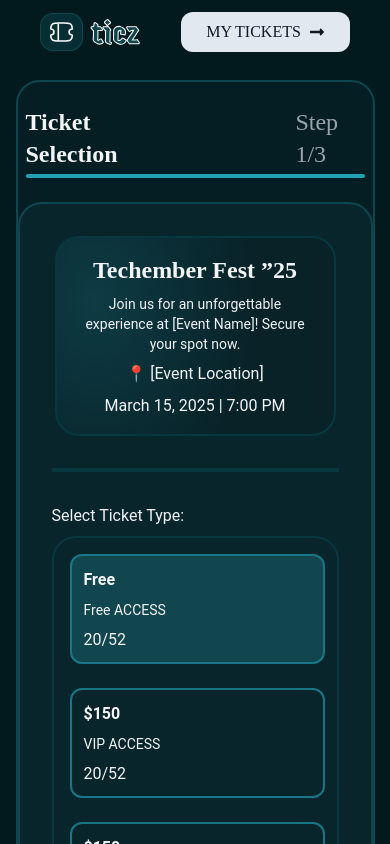
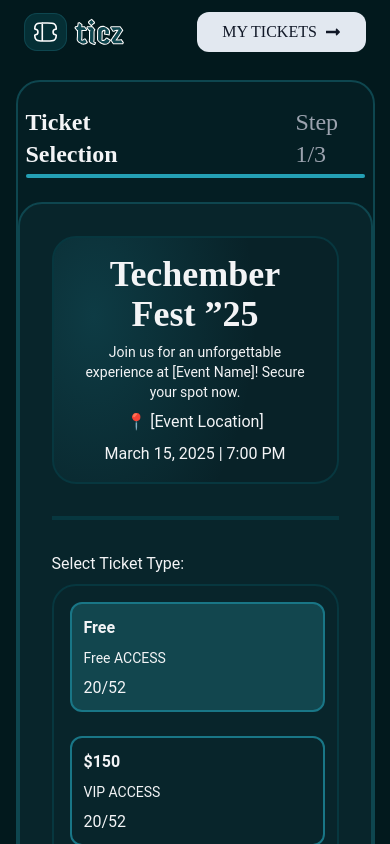
Before and after one commit to Prisca-01/ticketix, a Next.js app: page / in a window 390 px wide. Shown: the top 844 px of the page. Built offline with nearby package versions, Linux system fonts and the light colour scheme.

Commit message:
Adjusted header

```diff
--- a/src/app/page.js
+++ b/src/app/page.js
@@ -22,7 +22,7 @@ export default function Home() {
   const [formData, setFormData] = useState(() => {
     if (typeof window !== "undefined") {
       const saved = localStorage.getItem("formData");
-      return saved ? JSON.parse(saved) : INITIAL_DATA; // Ensure a fallback to INITIAL_DATA
+      return saved ? JSON.parse(saved) : INITIAL_DATA;
     }
     return INITIAL_DATA;
   });
@@ -40,7 +40,7 @@ export default function Home() {
 
   return (
     <>
-      <header className="flex flex-row justify-between items-center py-3 px-10 md:px-20 font-header">
+      <header className="flex flex-row justify-between items-center py-3 px-6 md:px-20 font-header">
         <Image src="/logo.svg" width={100} height={100} alt="Ticketix" />
         <div className="nav hidden md:block text-gray-500 space-x-9 font-bold text-lg">
           <Link href="#">Events</Link>
--- a/src/components/TicketSelection.js
+++ b/src/components/TicketSelection.js
@@ -29,7 +29,7 @@ export default function TicketSelection({ currentStep, onNext }) {
         />
         <section className="bg-first md:w-[604px] md:h-[682px] flex flex-col p-8 justify-center items-center border-2 border-border rounded-3xl">
           <div className="selection text-gray-100 text-center md:w-[556px] md:h-[200px] px-6 py-4 flex flex-col justify-center items-center space-y-2 border-2 border-line rounded-3xl">
-            <h1 className="text-gray-100 text-2xl md:text-4xl font-extrabold font-roadrage">
+            <h1 className="text-gray-100 text-4xl md:text-4xl font-extrabold font-roadrage">
               Techember Fest ”25
             </h1>
             <p className="md:hidden w-[229px] text-gray-100 flex-col text-sm md:text-base mb-8">
```
